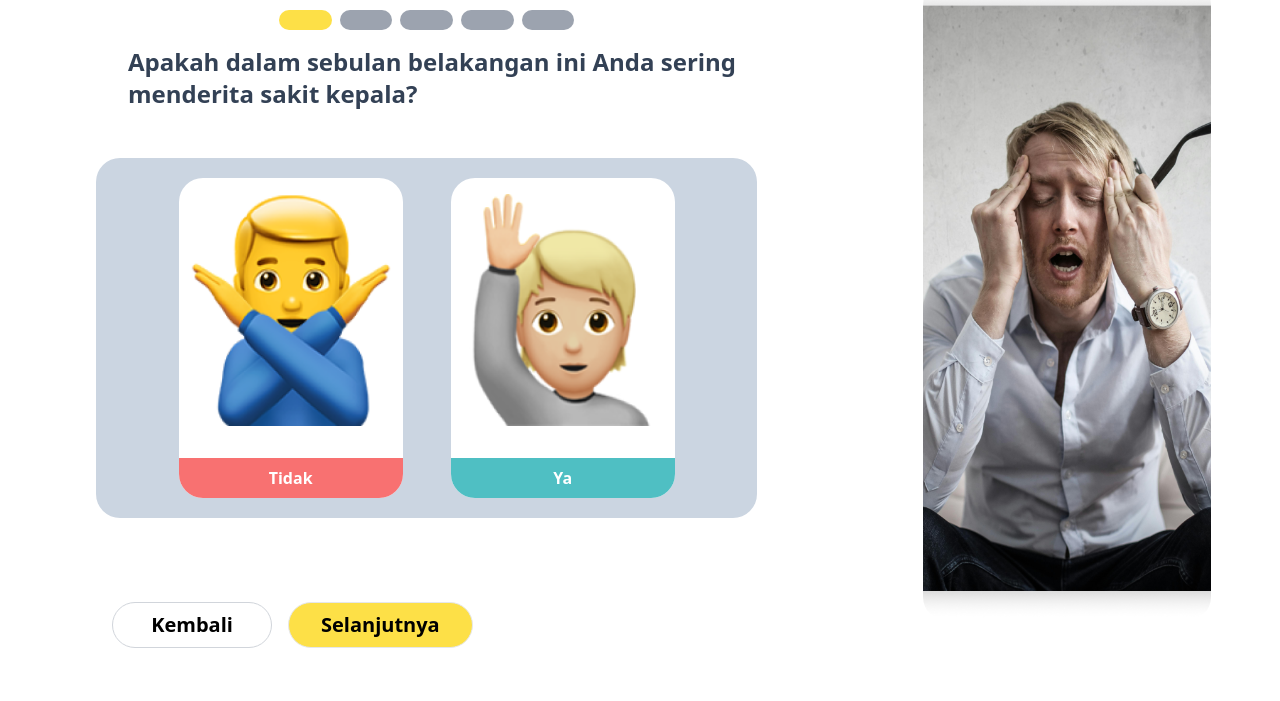
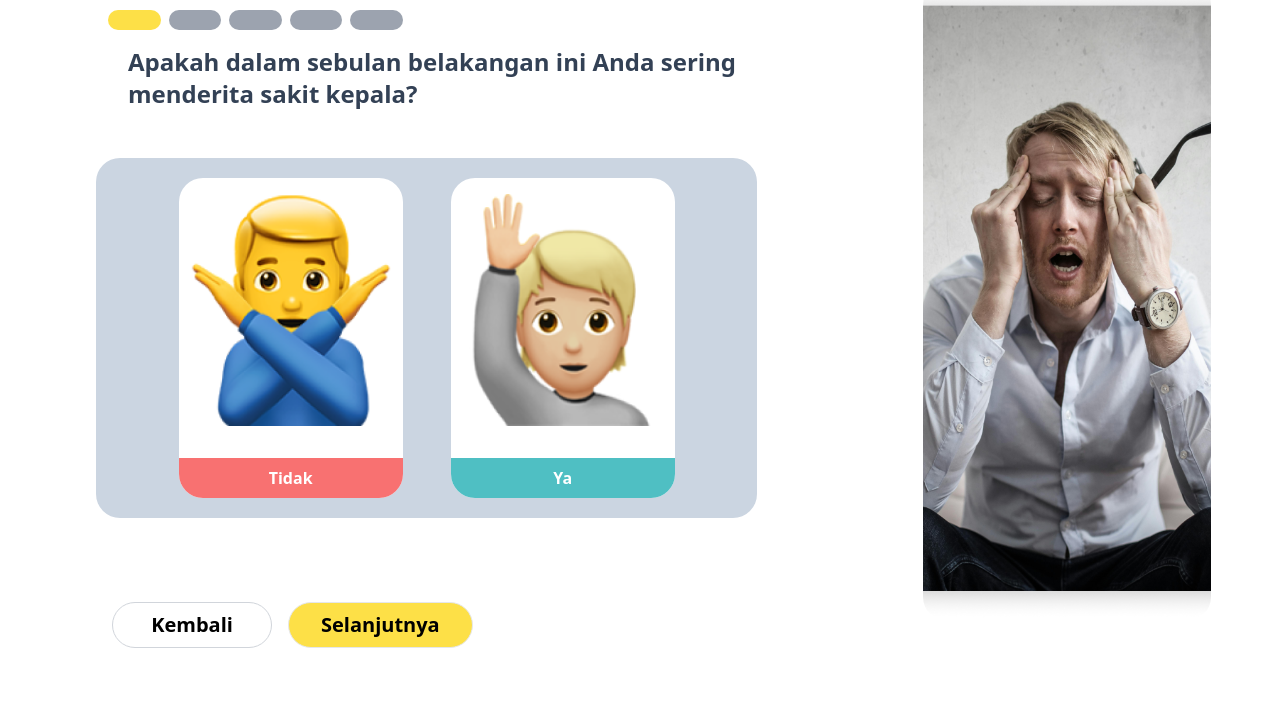
Before and after one commit to fuadadhim24/moodup-svm-web, a plain HTML site: page quiz.html in a window 1280 px wide. Shown: the part 99-800 px from the top of the page. Drawn offline with nearby package versions, Linux system fonts and the light colour scheme.

Commit message:
refactor: bug layout

```diff
--- a/quiz.html
+++ b/quiz.html
@@ -34,7 +34,7 @@
                 <div class="md:flex-col md:flex-grow md:flex md:justify-center">
                     <img src="assets/moodup-logo-color.png" class="w-40 flex hidden start md:block" alt="">
                     <div class="mt-4">
-                        <div class="flex justify-center h-5 w-2/5 mx-auto">
+                        <div class="flex justify-center h-5 w-2/5 mx-auto md:mx-0 md:ml-14">
                             <div id="indicator1" class="bg-gray-400 h-full flex-grow mx-1 rounded-full"></div>
                             <div id="indicator2" class="bg-gray-400 h-full flex-grow mx-1 rounded-full"></div>
                             <div id="indicator3" class="bg-gray-400 h-full flex-grow mx-1 rounded-full"></div>
```
